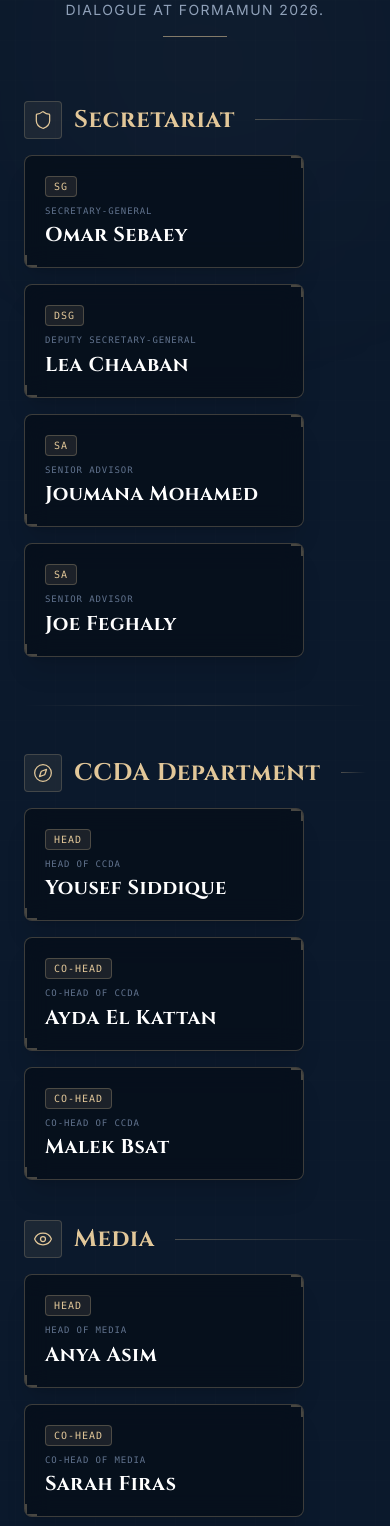
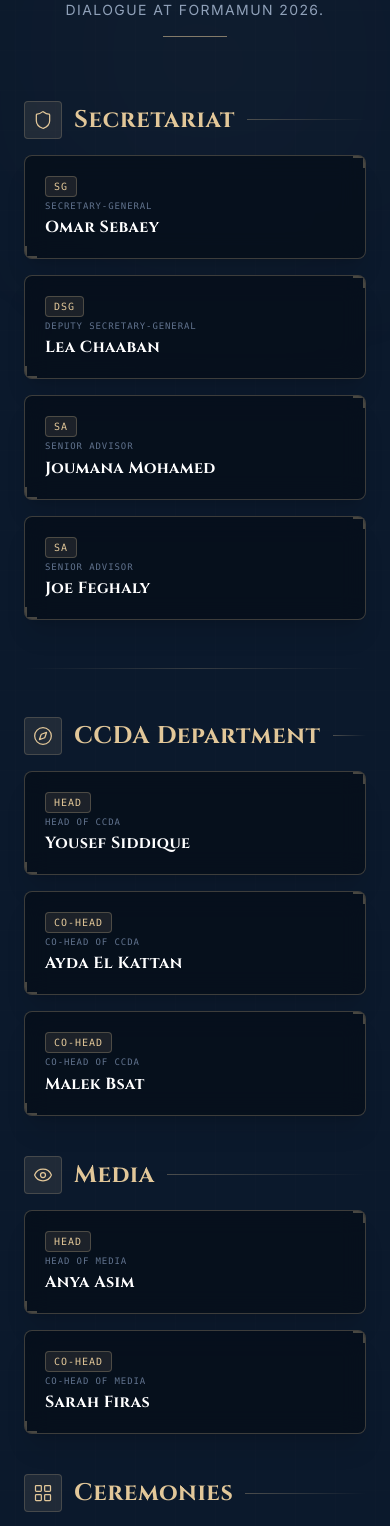
Before and after one commit to adam382010-svg/test-forma, a Next.js app: page / in a window 390 px wide. Shown: the part 6062-7588 px from the top of the page. Built offline with nearby package versions, Linux system fonts and the light colour scheme.

Commit message:
Add files via upload

```diff
--- a/src/components/ExecutiveBoard.js
+++ b/src/components/ExecutiveBoard.js
@@ -1,92 +1,85 @@
 "use client";
 
 import React from "react";
-import { Shield, Award, Star, Compass, LayoutGrid, HeartHandshake, Eye, Paintbrush, Megaphone, Lock, Printer, Users } from "lucide-react";
+import {
+  Shield, Award, Star, Compass, LayoutGrid,
+  HeartHandshake, Eye, Paintbrush, Megaphone, Lock, Printer, Users,
+} from "lucide-react";
 
-/* ─── Data ──────────────────────────────────────────────────────────── */
+/* ─── Data ────────────────────────────────────────────────────────────── */
 const secretariat = [
-  { badge: "SG",     icon: Shield, name: "Omar Sebaey",    title: "Secretary-General"      },
-  { badge: "DSG",    icon: Award,  name: "Lea Chaaban",    title: "Deputy Secretary-General" },
-  { badge: "SA",     icon: Star,   name: "Joumana Mohamed",title: "Senior Advisor"          },
-  { badge: "SA",     icon: Star,   name: "Joe Feghaly",    title: "Senior Advisor"          },
+  { badge: "SG",  icon: Shield, name: "Omar Sebaey",     title: "Secretary-General"       },
+  { badge: "DSG", icon: Award,  name: "Lea Chaaban",     title: "Deputy Secretary-General" },
+  { badge: "SA",  icon: Star,   name: "Joumana Mohamed", title: "Senior Advisor"           },
+  { badge: "SA",  icon: Star,   name: "Joe Feghaly",     title: "Senior Advisor"           },
 ];
 
 const departments = [
   {
-    name: "CCDA Department",
-    icon: Compass,
+    name: "CCDA Department", icon: Compass,
     members: [
       { badge: "Head",    name: "Yousef Siddique", title: "Head of CCDA"    },
       { badge: "Co-Head", name: "Ayda El Kattan",  title: "Co-Head of CCDA" },
-      { badge: "Co-Head", name: "Malek Bsat",       title: "Co-Head of CCDA" },
+      { badge: "Co-Head", name: "Malek Bsat",      title: "Co-Head of CCDA" },
     ],
   },
   {
-    name: "Media",
-    icon: Eye,
+    name: "Media", icon: Eye,
     members: [
       { badge: "Head",    name: "Anya Asim",   title: "Head of Media"    },
       { badge: "Co-Head", name: "Sarah Firas", title: "Co-Head of Media" },
     ],
   },
   {
-    name: "Ceremonies",
-    icon: LayoutGrid,
+    name: "Ceremonies", icon: LayoutGrid,
     members: [
       { badge: "Head",    name: "Badr Almaasarawy", title: "Head of Ceremonies"    },
-      { badge: "Co-Head", name: "Mona Mohamed",      title: "Co-Head of Ceremonies" },
+      { badge: "Co-Head", name: "Mona Mohamed",     title: "Co-Head of Ceremonies" },
     ],
   },
   {
-    name: "Public Relations",
-    icon: Users,
+    name: "Public Relations", icon: Users,
     members: [
       { badge: "Head", name: "Eyad Haytham", title: "Head of PR" },
     ],
   },
   {
-    name: "Logistics",
-    icon: LayoutGrid,
+    name: "Logistics", icon: LayoutGrid,
     members: [
       { badge: "Head", name: "Ahmed Elamir", title: "Head of Logistics" },
     ],
   },
   {
-    name: "Human Resources",
-    icon: Users,
+    name: "Human Resources", icon: Users,
     members: [
       { badge: "Head",    name: "Mohamed El Safadi", title: "Head of HR"    },
-      { badge: "Co-Head", name: "Zayd Sham",          title: "Co-Head of HR" },
+      { badge: "Co-Head", name: "Zayd Sham",         title: "Co-Head of HR" },
     ],
   },
   {
-    name: "Volunteers",
-    icon: HeartHandshake,
+    name: "Volunteers", icon: HeartHandshake,
     members: [
       { badge: "Head",    name: "Syriena Helali",    title: "Head of Volunteers"    },
-      { badge: "Co-Head", name: "Sulaiman AbuDawood", title: "Co-Head of Volunteers" },
+      { badge: "Co-Head", name: "Sulaiman AbuDawood",title: "Co-Head of Volunteers" },
     ],
   },
   {
-    name: "Security",
-    icon: Lock,
+    name: "Security", icon: Lock,
     members: [
-      { badge: "Head",    name: "Sadeen Abdulaziz",      title: "Head of Security"    },
-      { badge: "Co-Head", name: "Abdulrahman AlBabtain", title: "Co-Head of Security" },
-      { badge: "Co-Head", name: "Sarah Naim",             title: "Co-Head of Security" },
+      { badge: "Head",    name: "Sadeen Abdulaziz",     title: "Head of Security"    },
+      { badge: "Co-Head", name: "Abdulrahman AlBabtain",title: "Co-Head of Security" },
+      { badge: "Co-Head", name: "Sarah Naim",            title: "Co-Head of Security" },
     ],
   },
   {
-    name: "Press",
-    icon: Printer,
+    name: "Press", icon: Printer,
     members: [
       { badge: "Head",    name: "Helen Sadi",    title: "Head of Press"    },
       { badge: "Co-Head", name: "Sama Hashisho", title: "Co-Head of Press" },
     ],
   },
   {
-    name: "Graphic Design",
-    icon: Paintbrush,
+    name: "Graphic Design", icon: Paintbrush,
     members: [
       { badge: "Head",    name: "Judi Alazmeh",   title: "Head of Graphic Design"    },
       { badge: "Co-Head", name: "Emad Bachat",    title: "Co-Head of Graphic Design" },
@@ -94,54 +87,64 @@
     ],
   },
   {
-    name: "Marketing",
-    icon: Megaphone,
+    name: "Marketing", icon: Megaphone,
     members: [
-      { badge: "Head",    name: "Rudina Shabana",    title: "Head of Marketing"    },
+      { badge: "Head",    name: "Rudina Shabana",   title: "Head of Marketing"    },
       { badge: "Co-Head", name: "Serien Elframawy", title: "Co-Head of Marketing" },
     ],
   },
 ];
 
-/* ─── Member Card ────────────────────────────────────────────────────── */
+/* ─── Member Card ─────────────────────────────────────────────────────── */
 function MemberCard({ badge, name, title }) {
   return (
-    <div className="relative p-5 rounded-lg bg-[#060E1A]/80 border border-[#E2C799]/25 backdrop-blur-md shadow-xl overflow-hidden group hover:border-[#E2C799]/55 transition-all duration-300 hover:scale-[1.02] flex flex-col justify-center" style={{ minWidth: '200px', maxWidth: '280px', flex: '1 1 200px' }}>
+    <div className="relative p-5 rounded-lg bg-[#060E1A]/80 border border-[#E2C799]/25 backdrop-blur-md shadow-xl overflow-hidden group hover:border-[#E2C799]/55 transition-colors duration-300 flex flex-col gap-1">
       {/* Corner accents */}
-      <div className="absolute top-0 right-0 w-3 h-3 border-t-2 border-r-2 border-[#E2C799]/30" />
-      <div className="absolute bottom-0 left-0 w-3 h-3 border-b-2 border-l-2 border-[#E2C799]/30" />
+      <div className="absolute top-0 right-0 w-3 h-3 border-t-2 border-r-2 border-[#E2C799]/30 pointer-events-none" />
+      <div className="absolute bottom-0 left-0 w-3 h-3 border-b-2 border-l-2 border-[#E2C799]/30 pointer-events-none" />
 
-      <span className="inline-block px-2 py-0.5 rounded bg-[#E2C799]/10 border border-[#E2C799]/25 font-mono text-[10px] text-[#E2C799] uppercase tracking-widest mb-2 w-fit">
+      {/* Badge */}
+      <span className="inline-block w-fit px-2 py-0.5 rounded bg-[#E2C799]/10 border border-[#E2C799]/25 font-mono text-[10px] text-[#E2C799] uppercase tracking-widest">
         {badge}
       </span>
-      <span className="text-[9px] font-mono text-slate-500 uppercase tracking-widest mb-1">
+
+      {/* Sub-title */}
+      <span className="text-[9px] font-mono text-slate-500 uppercase tracking-widest leading-tight">
         {title}
       </span>
-      <h3 className="font-serif text-xl font-bold text-white tracking-wide leading-tight break-words">
+
+      {/* Name — smaller font so long names never overflow */}
+      <h3 className="font-serif text-base font-bold text-white tracking-wide leading-snug break-words hyphens-auto">
         {name}
       </h3>
     </div>
   );
 }
 
-/* ─── Department Row ─────────────────────────────────────────────────── */
+/* ─── Department Section ──────────────────────────────────────────────── */
 function DepartmentRow({ dept }) {
   const DeptIcon = dept.icon;
   return (
     <div className="mb-10">
-      {/* Department Title */}
+      {/* Title bar */}
       <div className="flex items-center gap-3 mb-4">
-        <div className="p-2 rounded bg-[#E2C799]/8 border border-[#E2C799]/20 text-[#E2C799]">
+        <div className="p-2 rounded bg-[#E2C799]/10 border border-[#E2C799]/20 text-[#E2C799] shrink-0">
           <DeptIcon className="w-5 h-5 stroke-[1.5]" />
         </div>
-        <h3 className="font-serif text-2xl md:text-3xl text-[#E2C799] tracking-wide font-bold">
+        <h3 className="font-serif text-2xl md:text-3xl text-[#E2C799] font-bold tracking-wide shrink-0">
           {dept.name}
         </h3>
-        <div className="flex-1 h-px bg-gradient-to-r from-[#E2C799]/30 to-transparent ml-2" />
+        <div className="flex-1 h-px bg-gradient-to-r from-[#E2C799]/30 to-transparent" />
       </div>
 
-      {/* Members side-by-side */}
-      <div className="flex flex-wrap gap-4 items-stretch">
+      {/* Grid: auto-fill with 180 px minimum — cards never crush each other */}
+      <div
+        style={{
+          display: "grid",
+          gridTemplateColumns: "repeat(auto-fill, minmax(180px, 1fr))",
+          gap: "1rem",
+        }}
+      >
         {dept.members.map((m, i) => (
           <MemberCard key={i} {...m} />
         ))}
@@ -150,18 +153,21 @@
   );
 }
 
-/* ─── Main Component ─────────────────────────────────────────────────── */
+/* ─── Main Component ──────────────────────────────────────────────────── */
 export default function ExecutiveBoard() {
   return (
-    <section id="executive-board" className="relative py-24 bg-[#0B192C] overflow-hidden border-t border-[#E2C799]/10">
-      {/* Background */}
+    <section
+      id="executive-board"
+      className="relative py-24 bg-[#0B192C] overflow-hidden border-t border-[#E2C799]/10"
+    >
+      {/* Background decoration */}
       <div className="absolute inset-0 blueprint-grid opacity-30 pointer-events-none" />
       <div className="absolute top-10 left-10 w-[400px] h-[400px] rounded-full bg-gradient-to-tr from-[#E2C799]/5 to-transparent blur-[120px] pointer-events-none" />
       <div className="absolute bottom-10 right-10 w-[500px] h-[500px] rounded-full bg-gradient-to-bl from-[#1A304D]/30 to-transparent blur-[120px] pointer-events-none" />
 
       <div className="max-w-7xl mx-auto px-6 lg:px-12 relative z-10">
 
-        {/* Section Header */}
+        {/* Section header */}
         <div className="text-center max-w-3xl mx-auto mb-16">
           <span className="text-xs font-sans tracking-[0.3em] uppercase text-[#E2C799] font-semibold">
             Leadership
@@ -175,19 +181,25 @@
           <div className="w-16 h-[1px] bg-[#E2C799] mx-auto mt-4 opacity-55" />
         </div>
 
-        {/* ── Secretariat Row ── */}
+        {/* ── Secretariat ── */}
         <div className="mb-12">
           <div className="flex items-center gap-3 mb-4">
-            <div className="p-2 rounded bg-[#E2C799]/8 border border-[#E2C799]/20 text-[#E2C799]">
+            <div className="p-2 rounded bg-[#E2C799]/10 border border-[#E2C799]/20 text-[#E2C799] shrink-0">
               <Shield className="w-5 h-5 stroke-[1.5]" />
             </div>
-            <h3 className="font-serif text-2xl md:text-3xl text-[#E2C799] tracking-wide font-bold">
+            <h3 className="font-serif text-2xl md:text-3xl text-[#E2C799] font-bold tracking-wide shrink-0">
               Secretariat
             </h3>
-            <div className="flex-1 h-px bg-gradient-to-r from-[#E2C799]/30 to-transparent ml-2" />
+            <div className="flex-1 h-px bg-gradient-to-r from-[#E2C799]/30 to-transparent" />
           </div>
 
-          <div className="flex flex-wrap gap-4">
+          <div
+            style={{
+              display: "grid",
+              gridTemplateColumns: "repeat(auto-fill, minmax(180px, 1fr))",
+              gap: "1rem",
+            }}
+          >
             {secretariat.map((m, i) => (
               <MemberCard key={i} badge={m.badge} name={m.name} title={m.title} />
             ))}
```
